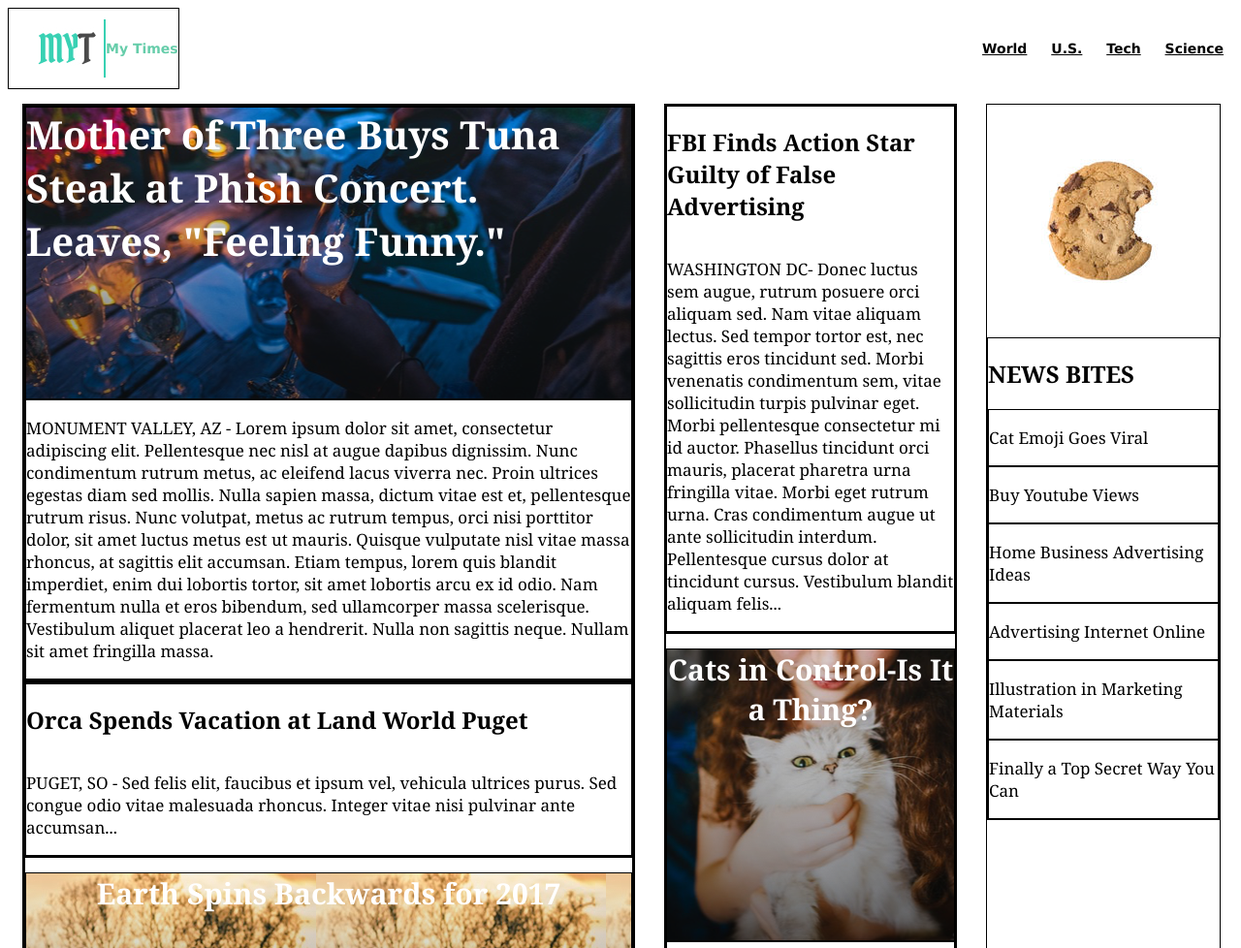
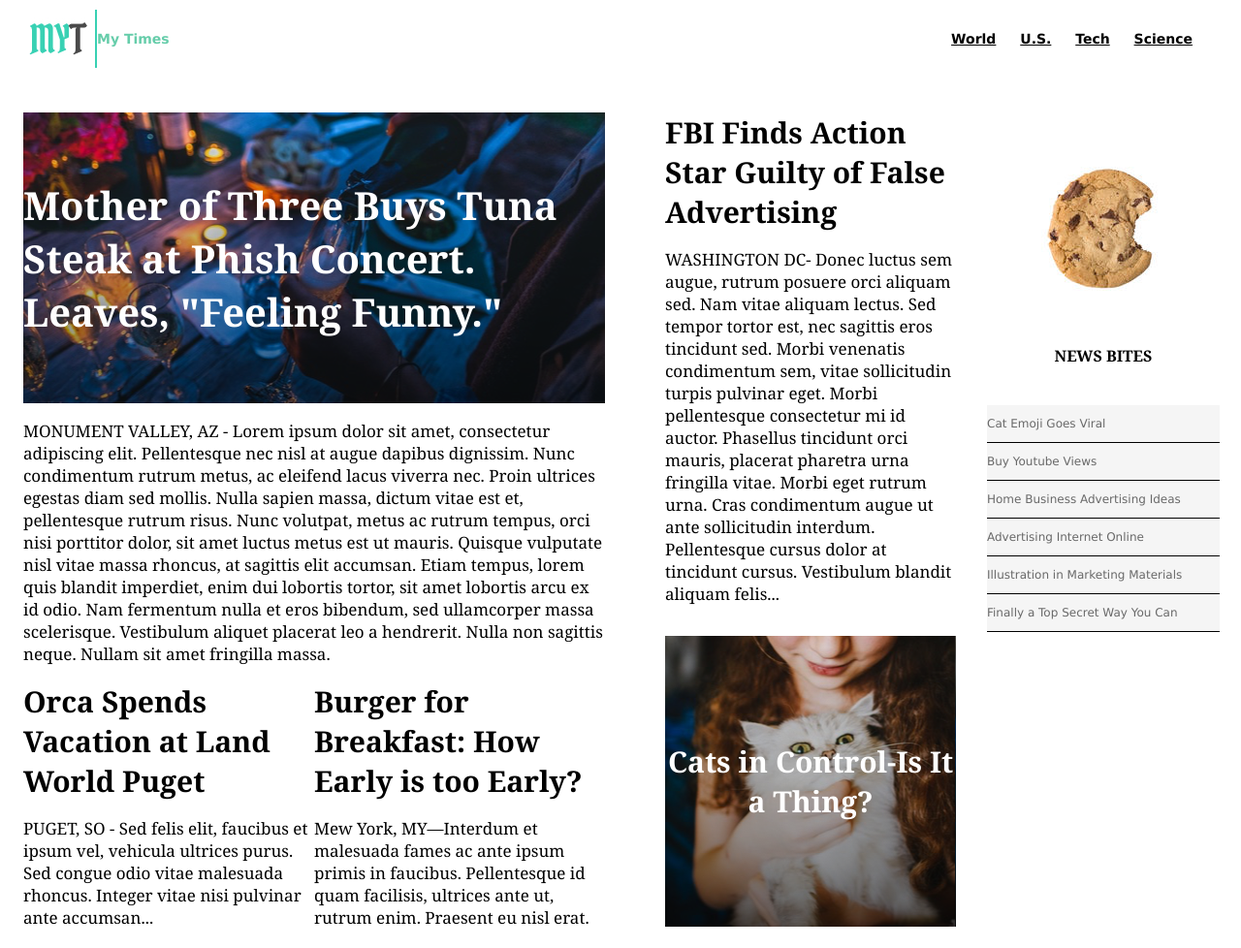
Before and after one commit to thestrawg/my-times, a plain HTML site: page index.html in a window 1280 px wide. Shown: the top 978 px of the page at 97% size. Drawn offline with Linux system fonts and the light colour scheme.

Commit message:
Before fixing using model

```diff
--- a/index.html
+++ b/index.html
@@ -12,25 +12,22 @@
         <span>My Times</span>
       </div>
       <nav>
-        <ul>
-          <li><a href="#world">World</a></li>
-          <li><a href="#usa">U.S.</a></li>
-          <li><a href="#tech">Tech</a></li>
-          <li><a href="#science">Science</a></li>
-        </ul>
+        <span><a href="#">World</a></span>
+        <span><a href="#">U.S.</a></span>
+        <span><a href="#">Tech</a></span>
+        <span><a href="#">Science</a></span>
       </nav>
     </header>
 
     <main>
       <!-- First column -->
       <div class="column large">
-        <div class="story-container">
-          <div class="story">
+        <div class="main-story-container" >
             <div class="story-headline" id="main-story">
                 Mother of Three Buys Tuna Steak at Phish Concert.
                 Leaves, "Feeling Funny."
             </div>
-            <div class="story-text">
+            <div class="story">
               <p class="narrative">
               MONUMENT VALLEY, AZ - Lorem ipsum dolor sit amet, consectetur
               adipiscing elit. Pellentesque nec nisl at augue dapibus dignissim.
@@ -46,45 +43,38 @@
               sit amet fringilla massa.</p>
             </div>
         </div>
-        </div>
+
         <div class="story-container">
           <div class="story">
-            <div class="story-text">
             <h2>Orca Spends Vacation at Land World Puget</h2>
             <p class="narrative">
             PUGET, SO - Sed felis elit, faucibus et ipsum vel, vehicula
             ultrices purus. Sed congue odio vitae malesuada rhoncus. Integer
             vitae nisi pulvinar ante accumsan...</p>
           </div>
-          </div>
-          <div class="story">
           <div class="story-headline" id="earth">
             Earth Spins Backwards for 2017
           </div>
         </div>
-        </div>
+
         <div class="story-container">
           <div class="story">
-            <div class="story-text">
             <h2>Burger for Breakfast: How Early is too Early?</h2>
             <p class="narrative">
             Mew York, MY—Interdum et malesuada fames ac ante ipsum primis in
             faucibus. Pellentesque id quam facilisis, ultrices ante ut, rutrum
             enim. Praesent eu nisl erat.</p>
           </div>
-          </div>
-          <div class="story">
           <div class="story-headline" id="camera">
             Research Shows Cameras Erase Memory
-            </div>
           </div>
         </div>
       </div>
 
       <!-- Second column -->
       <div class="column medium">
+          <div class="story-container">
             <div class="story">
-            <div class="story-text">
               <h2>FBI Finds Action Star Guilty of False Advertising</h2>
               <p class="narrative">
               WASHINGTON DC- Donec luctus sem augue, rutrum posuere orci
@@ -98,11 +88,11 @@
               Vestibulum blandit aliquam felis...</p>
             </div>
           </div>
-          <div class="story">
+          <div class="story-container">
             <div class="story-headline" id="cat">
               Cats in Control-Is It a Thing?
             </div>
-            <div class="story-text">
+            <div class="story">
                 <p class="narrative">
                 BROOKLYN, NY- In molestie nulla sodales sit amet. Proin
                 vulputate, ipsum porta aliquam commodo, nunc nibh tincidunt
@@ -117,7 +107,7 @@
       <div class="column small">
           <img src="resources/images/img-news-bite.png" alt="Cookie">
           <div class="news-bites">
-            <h2>NEWS BITES</h2>
+            <div class="news-bites-title">NEWS BITES</div>
             <div class="news-bite">
               <p>Cat Emoji Goes Viral</p>
             </div>
@@ -140,4 +130,18 @@
       </div>
     </main>
   </body>
+  <footer>
+      <div class="info">
+        <span class="title">My Times</span>
+        <nav>
+          <span><a href="#">World</a></span>
+          <span><a href="#">U.S.</a></span>
+          <span><a href="#">Tech</a></span>
+          <span><a href="#">Science</a></span>
+        </nav>
+      </div>
+    <div class="copyright">
+      &copy; 2016, My Times (A Division of Codecademy bite)
+    </div>
+  </footer>
 </html>
--- a/resources/css/style.css
+++ b/resources/css/style.css
@@ -2,40 +2,48 @@ body {
   font-family: Georgia, serif;
   font-size: 17px;
   color: black;
+  margin: 0;
 }
 h2 {
-  font-size: 24px;
+  font-size: 30px;
+  margin: 0px auto;
   /*display: flex;*/
 }
 
-div {
+/*div {
   border: 1px black solid;
-}
+}*/
 
 /* Header elements */
 header {
   display: flex;
-  flex-direction: row;
+  align-items: center;
+  position: fixed;
+  z-index: 1;
+  width: 100%;
+  height: 80px;
+  border-botton: 1px solid black;
+  background-color: white;
   font-family: Verdana;
   font-size: 14px;
   font-weight: bold;
 }
 .logo {
-  display: inline-flex;
-  color: MediumAquamarine;
-  justify-content: flex-start;
+  display: flex;
   align-items: center;
+  flex-grow: 1;
   padding-left: 30px;
 }
-nav {
-  display: inline-flex;
-  justify-content: flex-end;
-  flex-grow: 1;
+.logo span {
+  color: MediumAquamarine;
 }
-nav li {
+
+header nav {
+  padding-right: 40px;
+}
+nav span {
   display: inline-block;
   padding: 20px 10px;
-  flex-wrap: wrap;
 }
 a {
   color: black;
@@ -45,30 +53,43 @@ a {
 
 main {
   display: flex;
-  flex-grow: 1;
+  width: 1232px;
+  margin: 0 auto 78px auto;
+  padding-top: 116px;
 }
 .column {
-  display: flex;
-  flex-direction: column;
+  display: inline-flex;
+  flex-direction: row;
   flex-grow: 0;
   flex-shrink: 0;
-  margin: 15px;
+  margin-right: 32px;
+  justify-content: flex-start;
 }
 .column.large {
-  width: 630px;
-/*  flex-direction: row; */
-  /* flex-wrap: wrap; */
+  flex-basis: 630px;
+  flex-direction: row;
+  flex-wrap: wrap;
 }
 .column.medium {
-  width: 300px;
+  flex-basis: 300px;
+  flex-direction: column;
 }
 .column.small {
-  width: 240px;
+  flex-basis: 240px;
+  flex-direction: column;
 }
 
 .story-container {
-  display: flex;
   flex-direction: column;
+  flex-basis: 300px;
+}
+.main-story-container {
+  display: inline-flex;
+  flex-direction: column;
+  flex-basis: 600px;
+}
+.column.large .story-container {
+  display: inline-flex;
 }
 
 .story {
@@ -77,37 +98,72 @@ main {
 }
 
 .story-headline {
+  display: flex;
+  flex-direction: column;
+  justify-content: center;
   height: 300px;
   font-size: 30px;
   font-weight: bold;
   color: white;
-  display: block;
   margin: 15px 0 0 0;
 }
-.story-text {
-  display: flex;
-  flex-direction: column;
-}
-
 #main-story {
   background-image: url('../images/img-story-main.png');
   font-size: 40px;
   text-align: left;
-  flex-grow: 2;
   margin: 0;
+  justify-content: center;
 }
 #earth {
   background-image: url('../images/img-story-2.png');
-  flex-grow: 1;
   text-align: center;
 }
 #camera {
   background-image: url('../images/img-story-3.png');
-  flex-grow: 1;
   text-align: center;
 }
 #cat {
   background-image: url('../images/img-story-1.png');
-  flex-grow: 1;
   text-align: center;
 }
+.news-bites-title {
+  font-size: 16px;
+  font-weight: bold;
+  text-align: center;
+  margin-bottom: 40px;
+}
+.news-bite {
+  display: flex;
+  margin: 0px;
+  border-bottom: 1px black solid;
+  background-color: WhiteSmoke;
+  font-family: Verdana;
+  font-size: 12px;
+  color: DimGray;
+}
+
+footer {
+  display: flex;
+  align-items: center;
+  justify-content: center;
+  flex-direction: column;
+  width: 100%;
+  height: 325px;
+  background-color: MediumAquamarine;
+  margin: auto;
+  font-family: Verdana, sans-serif;
+  font-size: 12px;
+}
+footer .title {
+  display: inline-block;
+  padding-right: 25px;
+  border-right: 2px solid white;
+  font-family: Georgia, serif;
+  font-size: 16px;
+  font-weight: bold;
+  color: white;
+}
+footer nav {
+  display: inline-block;
+  padding-left: 25px;
+}
```
Lines whose indentation alone changed are shown as unchanged.
